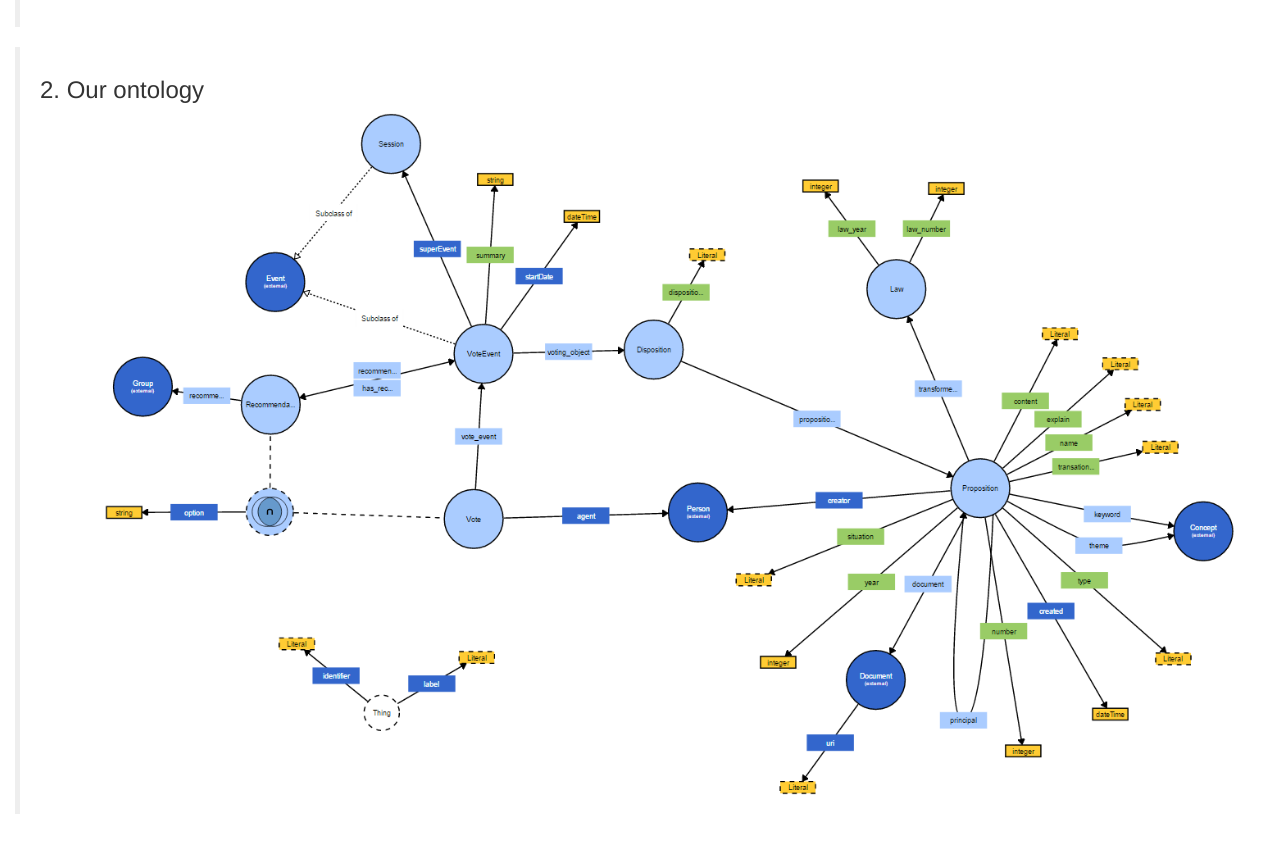
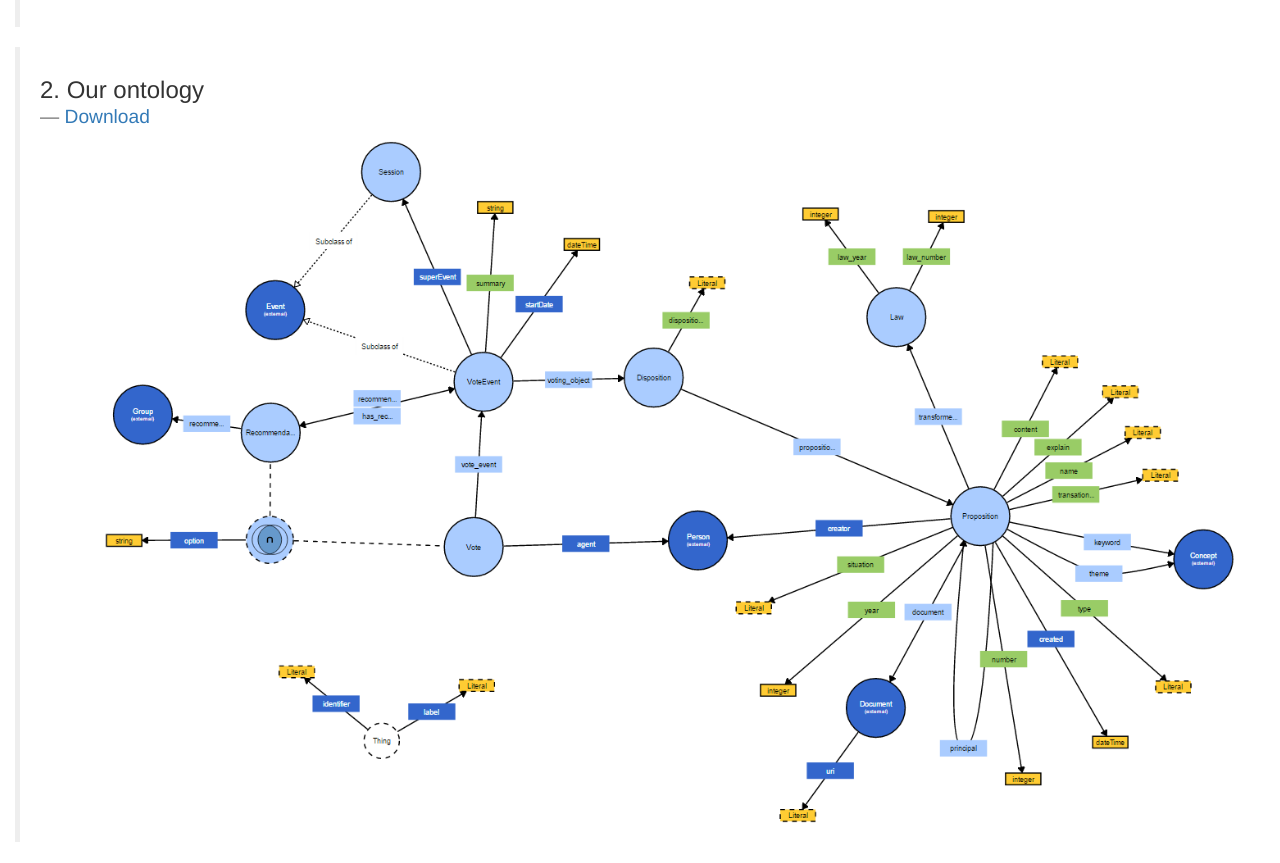
Before and after one commit to jessicathaisa/vote-ontology, a plain HTML site: page index.html in a window 1280 px wide. Shown: the part 1921-2784 px from the top of the page. Before the commit the page ends 2756 px from the top, so only its background shows below. Drawn offline with nearby package versions, Linux system fonts and the light colour scheme.

Commit message:
Adição link Download ontologia

```diff
--- a/index.html
+++ b/index.html
@@ -89,7 +89,7 @@
         <div class="col-md-12">
           <blockquote>
             <h3>
-              2. Our ontology
+              2. Our ontology <small><a href="ontologies/VotingOntology1.0.rdf">Download</a></small>
             </h3>
             <img class="img-responsive"src="ontologies/votingOntology.PNG">
           </blockquote>
```
